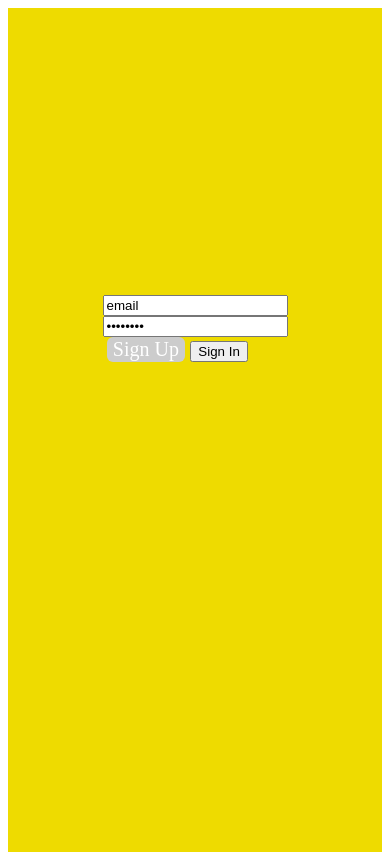
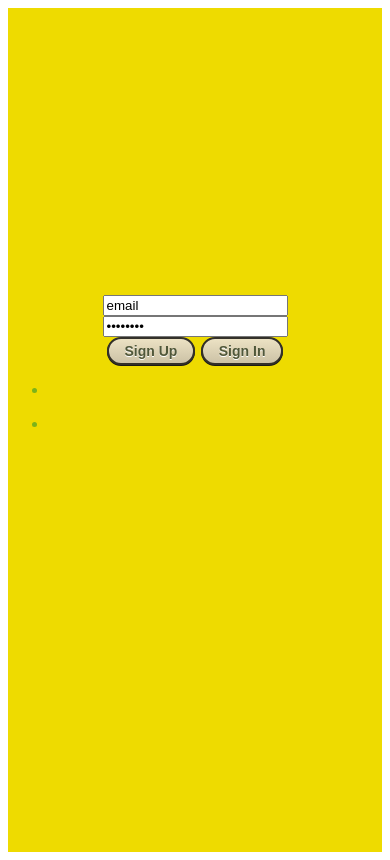
Before and after one commit to jasonfontaine31/HudsonHackNYC, a plain HTML site: page public_html/index.html in a window 390 px wide. Drawn offline with Linux system fonts and the light colour scheme.

Commit message:
format changes on login page

```diff
--- a/public_html/Css/login.css
+++ b/public_html/Css/login.css
@@ -8,32 +8,56 @@ and open the template in the editor.
     Author     : Matthew
 */
 
+    .submit {
+            -moz-box-shadow: 0px 1px 0px 0px #1c1b18;
+            -webkit-box-shadow: 0px 1px 0px 0px #1c1b18;
+            box-shadow: 0px 1px 0px 0px #1c1b18;
+            background:-webkit-gradient(linear, left top, left bottom, color-stop(0.05, #eae0c2), color-stop(1, #ccc2a6));
+            background:-moz-linear-gradient(top, #eae0c2 5%, #ccc2a6 100%);
+            background:-webkit-linear-gradient(top, #eae0c2 5%, #ccc2a6 100%);
+            background:-o-linear-gradient(top, #eae0c2 5%, #ccc2a6 100%);
+            background:-ms-linear-gradient(top, #eae0c2 5%, #ccc2a6 100%);
+            background:linear-gradient(to bottom, #eae0c2 5%, #ccc2a6 100%);
+            filter:progid:DXImageTransform.Microsoft.gradient(startColorstr='#eae0c2', endColorstr='#ccc2a6',GradientType=0);
+            background-color:#eae0c2;
+            -moz-border-radius:15px;
+            -webkit-border-radius:15px;
+            border-radius:15px;
+            border:2px solid #333029;
+            display:inline-block;
+            cursor:pointer;
+            color:#505739;
+            font-family:Arial;
+            font-size:14px;
+            font-weight:bold;
+            padding:4px 16px;
+            text-decoration:none;
+            text-shadow:0px 1px 0px #ffffff;
+    }
+    .submit:hover {
+            background:-webkit-gradient(linear, left top, left bottom, color-stop(0.05, #ccc2a6), color-stop(1, #eae0c2));
+            background:-moz-linear-gradient(top, #ccc2a6 5%, #eae0c2 100%);
+            background:-webkit-linear-gradient(top, #ccc2a6 5%, #eae0c2 100%);
+            background:-o-linear-gradient(top, #ccc2a6 5%, #eae0c2 100%);
+            background:-ms-linear-gradient(top, #ccc2a6 5%, #eae0c2 100%);
+            background:linear-gradient(to bottom, #ccc2a6 5%, #eae0c2 100%);
+            filter:progid:DXImageTransform.Microsoft.gradient(startColorstr='#ccc2a6', endColorstr='#eae0c2',GradientType=0);
+            background-color:#ccc2a6;
+    }
+    .submit:active {
+            position:relative;
+            top:1px;
+    }
+
+
 @media (max-width: 650px) {
     .inputField{
         text-align: center;
-
         position: relative;
         top: 34%;
 }
     .socialMedia{
-         /* text-align:center; */
-         display: inline-table;
-         margin: 10px;
-         /* display: inline-block; */
-         /* float: left; */
-         /* vertical-align: top; */
-         /* width: 50%; */
-    }
-    .submit {
-        background-color: #ccc;
-        -moz-border-radius: 5px;
-        -webkit-border-radius: 5px;
-        border-radius:6px;
-        color: #fff;
-        font-family: 'Oswald';
-        font-size: 20px;
-        text-decoration: none;
-        cursor: pointer;
-        border:none;
-    }
+         text-align:center;
+         display: inline-block;
 }
+}
--- a/public_html/index.html
+++ b/public_html/index.html
@@ -23,17 +23,15 @@ and open the template in the editor.
                 <input type="password" name="Password" value="password">
                 <br>
                 <input class="submit" type="submit" value="Sign Up" name="Sign Up" />
-                <input type="submit" value="Sign In" name="Sign In" onclick="window.location.href='subject.html'" />
-                <table class="socialMedia">
-                    <tr>
-                        <td>
-                            <div class="g-signin2" data-onsuccess="onSignIn"></div>
-                        </td>
-                        <td>
-                            <div class="fb-login-button" data-max-rows="3" data-size="large" data-show-faces="true" data-auto-logout-link="true"></div>
-                        </td>
-                    </tr>
-                </table>
+                <input class="submit" type="submit" value="Sign In" name="Sign In" onclick="window.location.href='subject.html'" />
+                <ul>
+                    <li>
+                        <div class="g-signin2" data-onsuccess="onSignIn"></div>
+                    </li>
+                    <li>
+                        <div class="fb-login-button" data-max-rows="3" data-size="large" data-show-faces="true" data-auto-logout-link="true"></div>
+                    </li>
+                </ul>
             </div>
         </div>
     </body>
```
